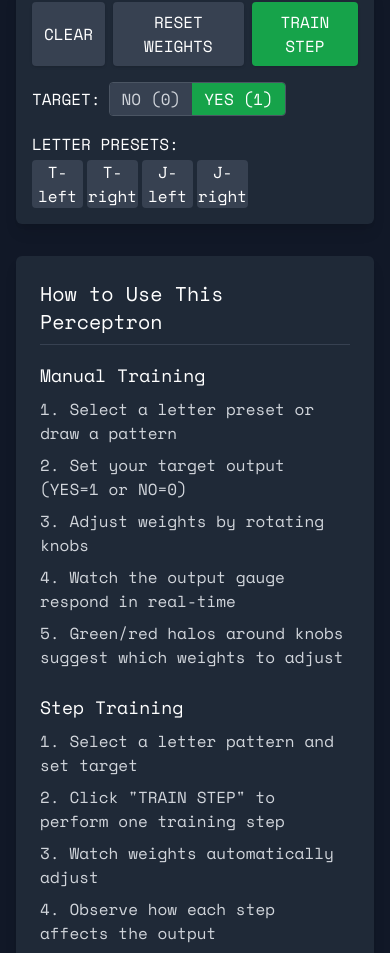
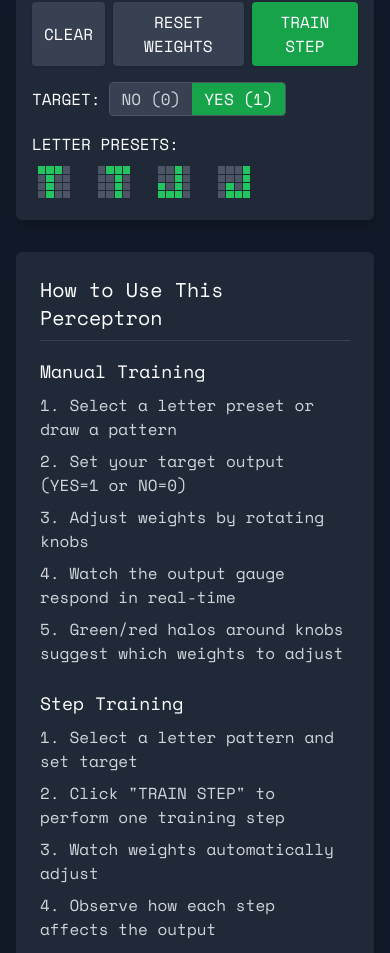
Before and after one commit to freeman-jiang/knob-ml, a React (Vite) app: page / in a window 390 px wide. Shown: the part 1554-2507 px from the top of the page. Built offline with nearby package versions, Linux system fonts and the light colour scheme.

Commit message:
Refactor ControlBar to use MiniLetterGrid component
- Replaced button elements with MiniLetterGrid for letter presets.
- Updated layout from grid to flexbox for improved responsiveness and spacing.
- Enhanced selection logic to maintain visual feedback for the current letter.

```diff
--- a/src/components/ControlBar.tsx
+++ b/src/components/ControlBar.tsx
@@ -1,5 +1,6 @@
 import React from "react";
 import { letterPatterns } from "../utils/letterPatterns";
+import MiniLetterGrid from "./MiniLetterGrid";
 
 interface ControlBarProps {
   onClear: () => void;
@@ -79,19 +80,14 @@ const ControlBar: React.FC<ControlBarProps> = ({
         {/* Alphabet selector */}
         <div className="mt-2">
           <div className="font-mono text-white mb-1">LETTER PRESETS:</div>
-          <div className="grid grid-cols-6 md:grid-cols-13 gap-1">
+          <div className="flex flex-wrap gap-4">
             {letters.map((letter) => (
-              <button
+              <MiniLetterGrid
                 key={letter}
-                className={`font-mono rounded ${
-                  currentLetter === letter
-                    ? "bg-blue-600 text-white"
-                    : "bg-gray-700 text-white hover:bg-gray-600"
-                }`}
+                pattern={letterPatterns[letter]}
+                isSelected={currentLetter === letter}
                 onClick={() => onLetterSelect(letter)}
-              >
-                {letter}
-              </button>
+              />
             ))}
           </div>
         </div>
--- /dev/null
+++ b/src/components/MiniLetterGrid.tsx
@@ -0,0 +1,54 @@
+import React from "react";
+
+interface MiniLetterGridProps {
+  pattern: number[];
+  isSelected: boolean;
+  onClick: () => void;
+}
+
+const MiniLetterGrid: React.FC<MiniLetterGridProps> = ({
+  pattern,
+  isSelected,
+  onClick,
+}) => {
+  const gridSize = Math.sqrt(pattern.length); // Assuming square grids (e.g., 4x4)
+  if (!Number.isInteger(gridSize)) {
+    console.error(
+      "Pattern length must be a perfect square for MiniLetterGrid."
+    );
+    return null; // Or handle non-square patterns differently
+  }
+
+  return (
+    <button
+      onClick={onClick}
+      className={`p-1 rounded focus:outline-none border-2 ${
+        isSelected
+          ? "border-green-500"
+          : "border-transparent hover:border-gray-400 border-gray-500"
+      } transition-colors duration-150`}
+      aria-label={`Select pattern ${isSelected ? "(selected)" : ""}`}
+    >
+      <div
+        className="grid"
+        style={{
+          gridTemplateColumns: `repeat(${gridSize}, minmax(0, 1fr))`,
+          width: "2rem", // Adjust size as needed
+          height: "2rem", // Adjust size as needed
+          gap: "1px", // Creates the grid lines effect
+        }}
+      >
+        {pattern.map((cell, index) => (
+          <div
+            key={index}
+            className={`w-full h-full ${
+              cell === 1 ? "bg-green-500" : "bg-gray-600"
+            }`}
+          />
+        ))}
+      </div>
+    </button>
+  );
+};
+
+export default MiniLetterGrid;
```
